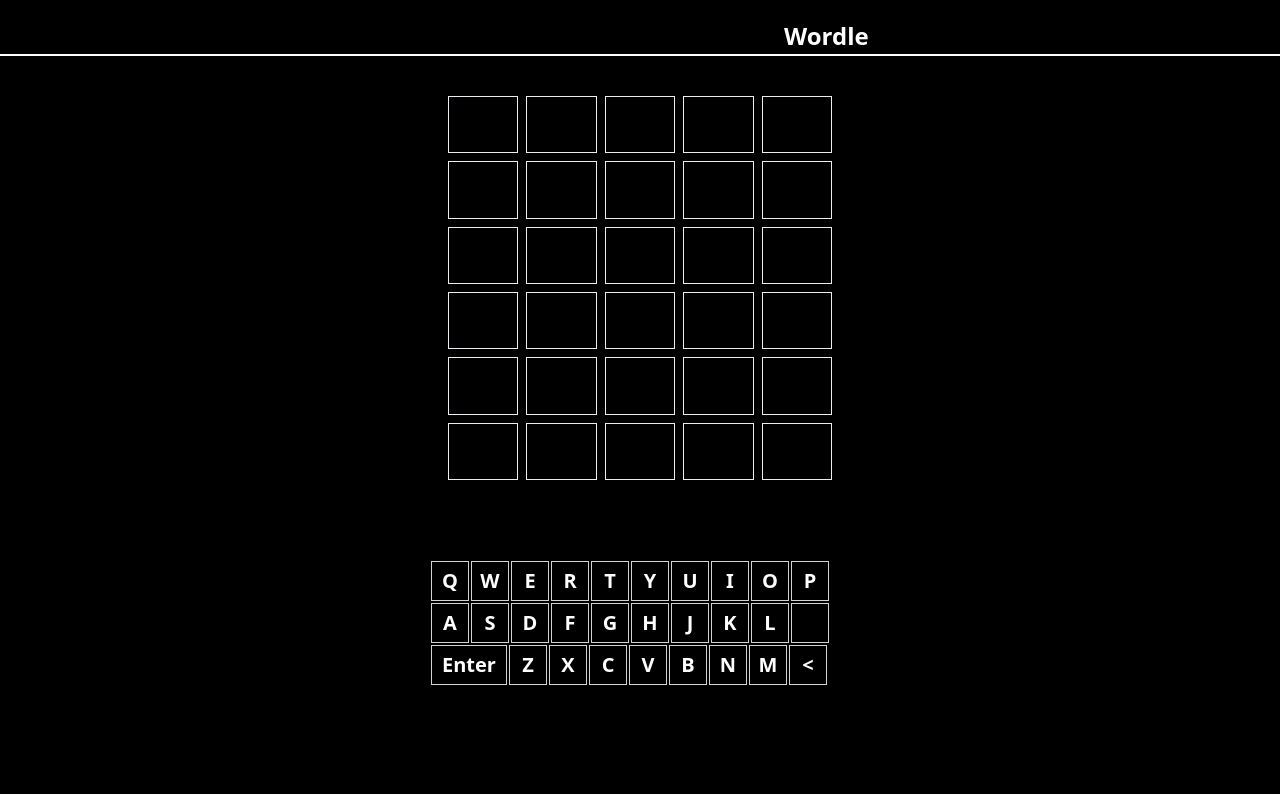
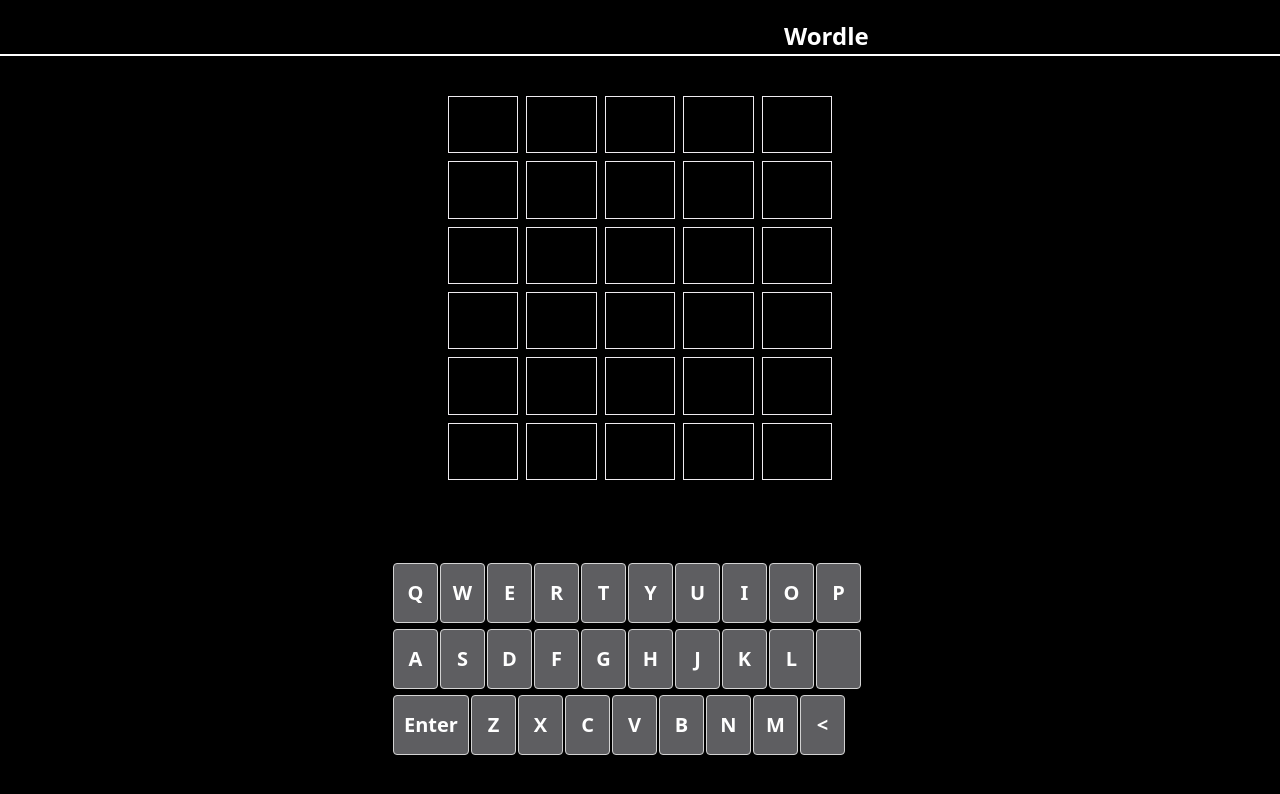
Before and after one commit to edmondgaks/Wordle_clone, a website: page src/index.html in a window 1280 px wide. Drawn offline with nearby package versions, Linux system fonts and the light colour scheme; some icons are missing.

Commit message:
background

```diff
--- a/script.js
+++ b/script.js
@@ -438,6 +438,8 @@
             let currSquare = document.getElementById(row.toString() + "-"+c.toString());
             currSquare.setAttribute("class","animate__flipOutX text-white border white font-bold justify-center items-center text-2xl text-center");
             // console.log(currSquare)
+            const currSquareLocal = JSON.stringify({currSquare});
+            window.localStorage.setItem("CurrentSquare",currSquareLocal);
             let letter = currSquare.innerText;
             // console.log(letter)
             if (wordToGuess.charAt(c) == letter) {
@@ -445,13 +447,15 @@
                 let keyTile = document.getElementById("Key"+ letter);
                 // console.log(keyTile);
                 keyTile?.classList.remove("green") ;
-                keyTile?.classList.add("red");
+                // keyTile?.classList.add("red");
+                keyTile.setAttribute("style","background-color: rgb(34 197 94);")
                 correct +=1;
                 letterCount[letter] -= 1;
             } else if (wordToGuess.includes(letter)) {
                 let keyTile = document.getElementById("Key"+ letter);
                 // console.log(keyTile)
-                keyTile?.classList.add("green");
+                // keyTile?.classList.add("green");
+                keyTile.setAttribute("style","background-color: rgb(245 158 11);")
                 // currSquare.classList.add("bg-yellow-500");
                 currSquare.classList.add("green");
             }
--- a/style.css
+++ b/style.css
@@ -1,33 +1,39 @@
 .keyboard-row {
-    width: 420px;
+    width: 500px;
     margin: 0 auto;
     display: flex;
     flex-wrap: wrap;
     color: white;
+    padding: 2px;
     /* background-color: rgb(120 113 108); */
 }
 .key-tile {
     border: 1px solid lightgray;
-    width: 38px;
-    height: 40px;
+    width: 45px;
+    height: 60px;
+    margin: 1px;
+    font-size: 20px;
+    font-weight: bold;
+    display: flex;
+    justify-content: center;
+    border-radius: 0.25rem;
+    align-items: center;
+    padding: 4px;
+    background-color: #5e5e61;
+}
+
+.enter-key-tile {
+    border: 1px solid lightgray;
+    width: 76px;
+    height: 60px;
     margin: 1px;
     font-size: 20px;
     font-weight: bold;
     display: flex;
     justify-content: center;
     align-items: center;
-}
-
-.enter-key-tile {
-    border: 1px solid lightgray;
-    width: 76px;
-    height: 40px;
-    margin: 1px;
-    font-size: 20px;
-    font-weight: bold;
-    display: flex;
-    justify-content: center;
-    align-items: center;
+    border-radius: 0.25rem;
+    background-color: #5e5e61;
 }
 .border{
     border: 1px solid rgb(238, 235, 240);
```
